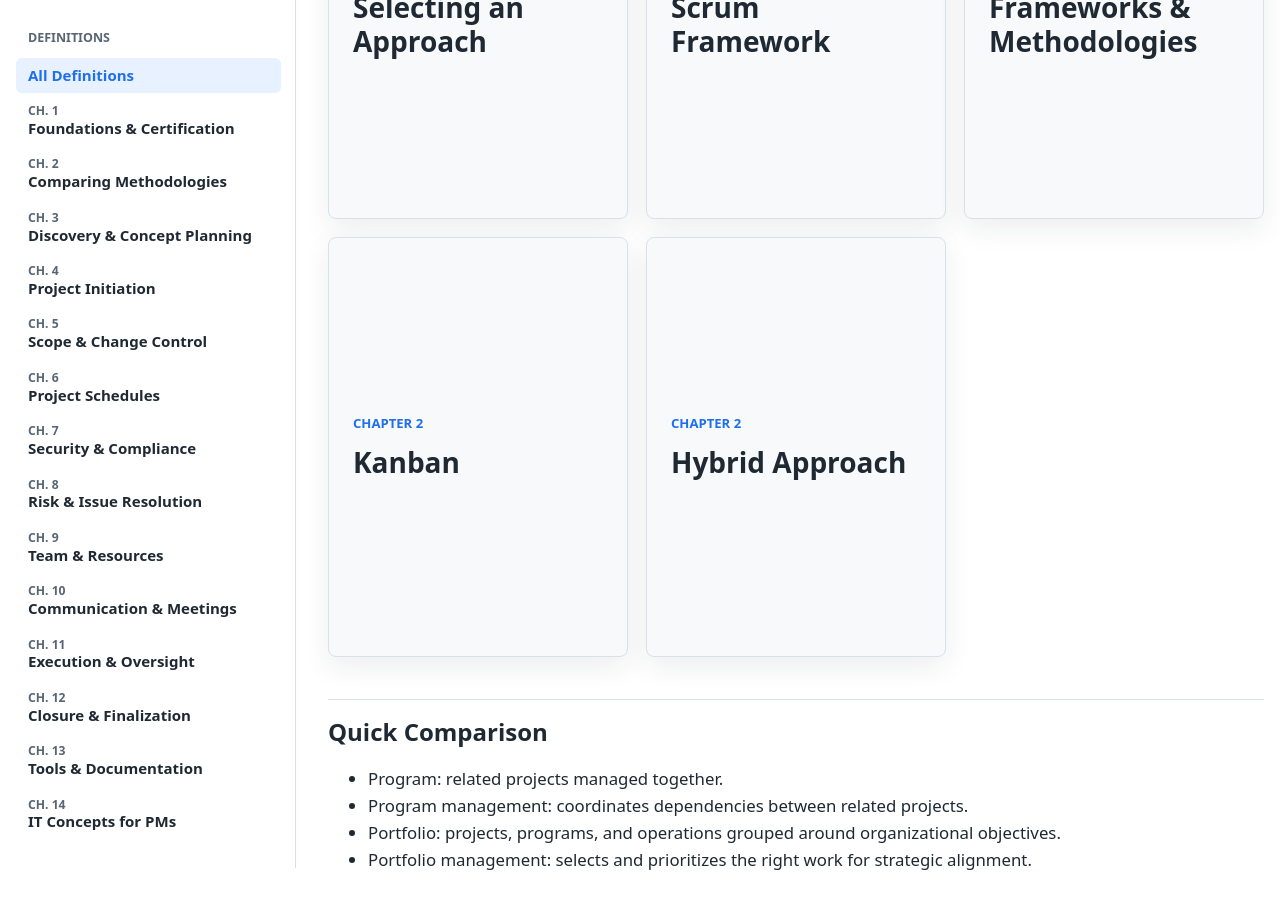
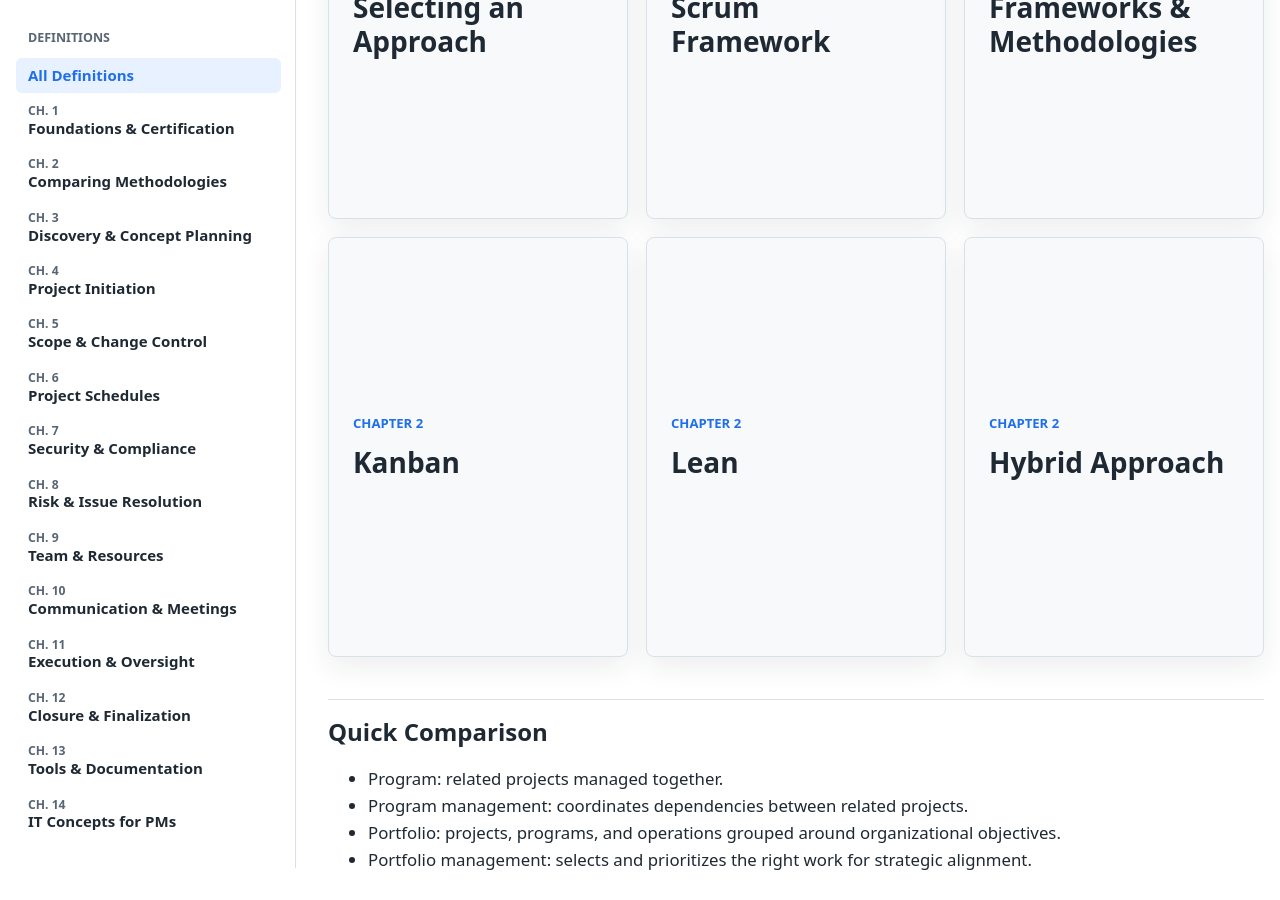
Before and after one commit to teganburns/project-plus-study-guide, a Jekyll site: the page built from Definitions.md, in a window 1280 px wide and 900 px high, scrolled down 2785 px. Built offline with Jekyll 4.4.1, drawn with Linux system fonts in a browser that asks for light colours; some of the changed text lies outside the part shown.

Commit message:
Add chapter 2 Lean material

```diff
--- a/Definitions.md
+++ b/Definitions.md
@@ -348,6 +348,25 @@ permalink: /definitions/
           </div>
         </article>
 
+        <article class="definition-card" data-category="chapter-2" data-search="lean remove anything that does not add value waste reduction maximize value manufacturing continuous improvement flow delays rework handoffs" role="button" tabindex="0" aria-pressed="false">
+          <div class="definition-card-inner">
+            <div class="definition-face definition-front">
+              <p class="definition-label">Chapter 2</p>
+              <h2>Lean</h2>
+            </div>
+            <div class="definition-face definition-back">
+              <h2>Lean</h2>
+              <p>An approach focused on removing anything that does not add value.</p>
+              <ul>
+                <li>Originated in manufacturing but can be applied to other environments.</li>
+                <li>Improves flow by reducing waste, delays, rework, excess handoffs, and unnecessary effort.</li>
+                <li>Focuses on maximizing value for the customer or organization.</li>
+              </ul>
+              <p><strong>Exam cue:</strong> Lean means reduce waste and keep value-adding work.</p>
+            </div>
+          </div>
+        </article>
+
         <article class="definition-card" data-category="chapter-2" data-search="hybrid approach predictive agile combination waterfall adaptive phases mixed methods" role="button" tabindex="0" aria-pressed="false">
           <div class="definition-card-inner">
             <div class="definition-face definition-front">
```
Also changed, not shown: study-guide/chapter-02.md (+7 -0 lines).
